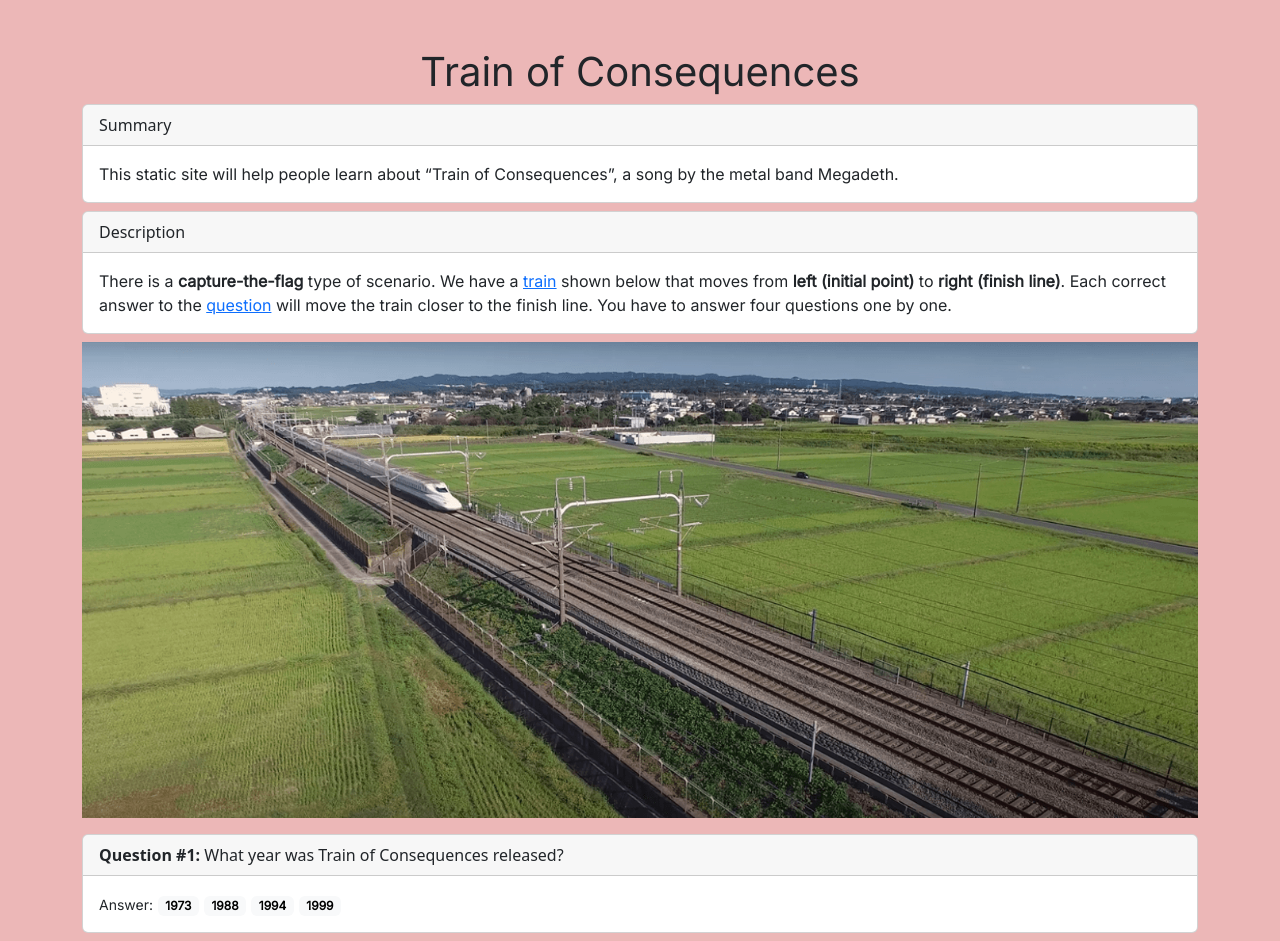
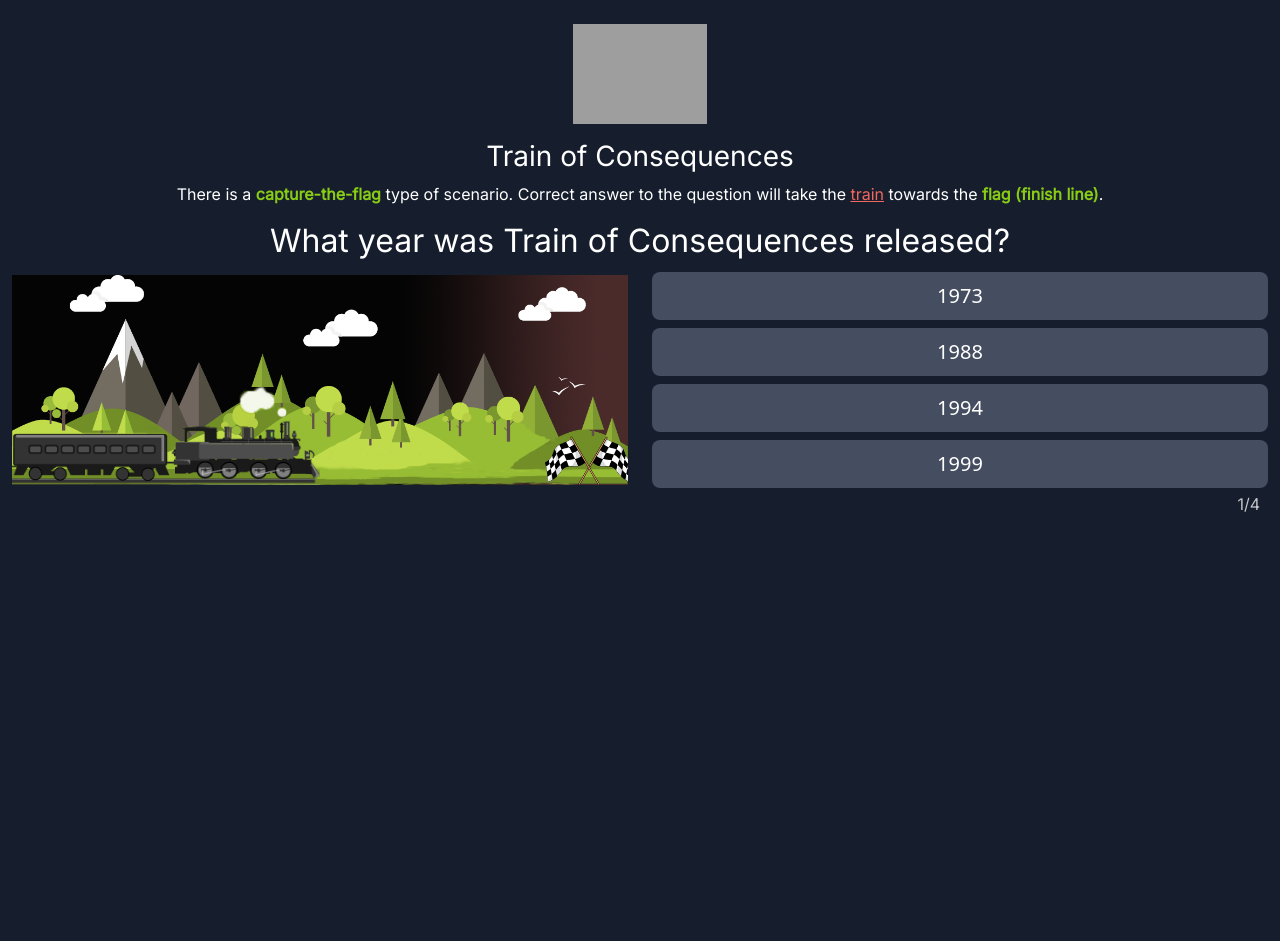
Before and after one commit to Muhammad-Zaryaab-Shahbaz/train-of-consequences, a plain HTML site: page index.html in a window 1280 px wide. After the commit the page ends 800 px from the top, so only its background shows below. Drawn offline with nearby package versions, Linux system fonts and the light colour scheme; grey boxes are pictures that could not be loaded.

Commit message:
Improved Version

```diff
--- a/index.html
+++ b/index.html
@@ -46,11 +46,7 @@
       href="https://cdn.jsdelivr.net/npm/bootstrap@5.2.0/dist/css/bootstrap.min.css"
     />
     <link rel="stylesheet" href="style.css" />
-    <link rel="preload" as="image" href="images/1.png" />
-    <link rel="preload" as="image" href="images/2.png" />
-    <link rel="preload" as="image" href="images/3.png" />
-    <link rel="preload" as="image" href="images/4.png" />
-    <link rel="preload" as="image" href="images/5.png" />
+    <link rel="preload" as="image" href="images/train-bg.png" />
   </head>
   <body>
     <div
@@ -78,108 +74,75 @@
       </div>
     </div>
 
-    <div class="container">
+    <div class="container-fluid py-4">
       <div class="row">
         <div class="col-md-12">
-          <h1 class="pt-5 text-center">Train of Consequences</h1>
-          <div class="card my-2">
-            <div class="card-header">
-              Summary
+          <div class="text-center">
+            <img
+              class="logo"
+              alt="Logo"
+              src="https://assets.tryhackme.com/img/logo/tryhackme_logo_full.svg"
+            />
+          </div>
+          <h3 class="pt-3 text-center">Train of Consequences</h3>
+          <p class="text-center">
+            There is a <b class="highlight">capture-the-flag</b> type of
+            scenario. Correct answer to the question will take the
+            <a
+              href="#train-block"
+              onclick="scrollToElement(event,'train-block')"
+              >train</a
+            >
+            towards the <b class="highlight">flag (finish line)</b>.
+          </p>
+          <h2 id="question" class="text-center">
+            What year was Train of Consequences released?
+          </h2>
+          <div class="row d-flex align-items-center">
+            <div class="col-md-6">
+              <div id="train-block" class="train-block">
+                <img id="background" class="w-100" src="images/train-bg.png" />
+                <img id="train" class="train" src="images/small-train.png" />
+              </div>
             </div>
-            <div class="card-body">
-              <p class="card-text">
-                This static site will help people learn about “Train of
-                Consequences”, a song by the metal band Megadeth.
-              </p>
+            <div class="col-md-6 d-flex flex-column">
+              <button
+                class="option btn btn-lg text-white my-1"
+                id="option-1"
+                onclick="markAnswer(0, event)"
+              >
+                1973
+              </button>
+              <button
+                class="option btn btn-lg text-white my-1"
+                id="option-2"
+                onclick="markAnswer(1, event)"
+              >
+                1988
+              </button>
+              <button
+                class="option btn btn-lg text-white my-1"
+                id="option-3"
+                onclick="markAnswer(2, event)"
+              >
+                1994
+              </button>
+              <button
+                class="option btn btn-lg text-white my-1"
+                id="option-4"
+                onclick="markAnswer(3, event)"
+              >
+                1999
+              </button>
             </div>
           </div>
-          <div class="card my-2">
-            <div class="card-header">
-              Description
-            </div>
-            <div class="card-body">
-              <p class="card-text">
-                There is a <b>capture-the-flag</b> type of scenario. We have a
-                <a
-                  href="#train-block"
-                  onclick="scrollToElement(event,'train-block')"
-                  >train</a
-                >
-                shown below that moves from <b>left (initial point)</b> to
-                <b>right (finish line)</b>. Each correct answer to the
-                <a
-                  href="#question-block"
-                  onclick="scrollToElement(event,'question-block')"
-                  >question</a
-                >
-                will move the train closer to the finish line. You have to
-                answer four questions one by one.
-              </p>
-            </div>
-          </div>
-          <div id="train-block" class="mb-3">
-            <img id="train-img" class="w-100" src="images/1.png" />
-          </div>
-          <div class="card my-2" id="question-block">
-            <div class="card-header">
-              <b>Question #<span id="question-number">1</span>: </b
-              ><span id="question"
-                >What year was Train of Consequences released?</span
-              >
-            </div>
-            <div class="card-body">
-              <p class="card-text">
-                <small class="mr-2">Answer:</small>
-                <span
-                  id="option-1"
-                  onclick="markAnswer(0)"
-                  class="badge cursor-pointer text-bg-light"
-                  >1973</span
-                >
-                <span
-                  id="option-2"
-                  onclick="markAnswer(1)"
-                  class="badge cursor-pointer text-bg-light"
-                  >1988</span
-                >
-                <span
-                  id="option-3"
-                  onclick="markAnswer(2)"
-                  class="badge cursor-pointer text-bg-light"
-                  >1994</span
-                >
-                <span
-                  id="option-4"
-                  onclick="markAnswer(3)"
-                  class="badge cursor-pointer text-bg-light"
-                  >1999</span
-                >
-              </p>
-            </div>
+          <div class="d-flex align-items-center justify-content-between">
+            <h4 class="mb-0 feedback"></h4>
+            <p class="mb-0 ps-4 pe-2 question-count-block">
+              <span id="question-number">1</span>/4
+            </p>
           </div>
         </div>
-        <!-- <div
-          class="col-2 d-flex flex-column align-items-center justify-content-center"
-        >
-          <p>S</p>
-          <p>T</p>
-          <p>A</p>
-          <p>R</p>
-          <p>T</p>
-        </div>
-        <div class="col-8">
-          <div id="train-block" class="mb-3">
-            <img id="train-img" class="w-100" src="images/1.png" />
-          </div>
-        </div>
-        <div
-          class="col-2 d-flex flex-column align-items-center justify-content-center"
-        >
-          <p>F</p>
-          <p>L</p>
-          <p>A</p>
-          <p>G</p>
-        </div> -->
       </div>
     </div>
 
--- a/script.js
+++ b/script.js
@@ -1,20 +1,23 @@
 /**
  * Author: Muhammad Zaryaab Shahbaz
  * Email: zariab64@gmail.com
- * Date: 10/13/22
+ * Date: 10/14/22
  */
 const myModal = new bootstrap.Modal(document.getElementById("modal"), {});
 
 const markDanger = id => {
   const selectedOption = document.getElementById(`option-${id}`);
   selectedOption.classList.add("text-bg-danger");
-  selectedOption.classList.remove("text-bg-light");
 };
 
 const unMarkDanger = id => {
   const selectedOption = document.getElementById(`option-${id}`);
-  selectedOption.classList.add("text-bg-light");
   selectedOption.classList.remove("text-bg-danger");
+};
+
+const markCorrect = id => {
+  const selectedOption = document.getElementById(`option-${id}`);
+  selectedOption.classList.add("correct");
 };
 
 const scrollToElement = (e, id) => {
@@ -52,22 +55,33 @@ const quiz = [
 const guide = [2, 1, 0, 3];
 const totalQuestions = guide.length;
 
-const markAnswer = selectedAnswer => {
+const markAnswer = (selectedAnswer, e) => {
+  e.target.blur();
   // quiz has been completed
   if (currentQuestion === -1) return;
 
   // in case of incorrect answer, mark this option as danger
   if (guide[currentQuestion] !== selectedAnswer) {
+    unMarkDanger(1);
+    unMarkDanger(2);
+    unMarkDanger(3);
+    unMarkDanger(4);
     markDanger(selectedAnswer + 1);
     return;
   }
 
+  const option = document.getElementById(`option-${selectedAnswer + 1}`);
+  option.classList.add("correct");
+
   currentQuestion++;
   const realIndex = currentQuestion + 1;
-  // new image path
-  const newImagePath = `images/${realIndex}.png`;
-  // update image
-  document.getElementById("train-img").src = newImagePath;
+  // move train
+  const panelWidth = document.getElementById("train-block").clientWidth;
+  const trainWidth = document.getElementById("train").clientWidth;
+  const totalWidth = panelWidth - trainWidth;
+  // calculat left offset
+  const left = (totalWidth / totalQuestions) * currentQuestion;
+  document.getElementById("train").style.left = `${left}px`;
 
   // correct answer
   if (currentQuestion === totalQuestions) {
@@ -85,6 +99,8 @@ const markAnswer = selectedAnswer => {
   unMarkDanger(3);
   unMarkDanger(4);
 
+  setTimeout(() => {
+    option.classList.remove("correct");
     // update question and answers
     const question = quiz[currentQuestion];
     let i = 0;
@@ -92,9 +108,15 @@ const markAnswer = selectedAnswer => {
     document.getElementById("question").innerText = question.question;
 
     //populate options
-  document.getElementById(`option-${i + 1}`).innerText = question.answers[i++];
-  document.getElementById(`option-${i + 1}`).innerText = question.answers[i++];
-  document.getElementById(`option-${i + 1}`).innerText = question.answers[i++];
-  document.getElementById(`option-${i + 1}`).innerText = question.answers[i++];
+    document.getElementById(`option-${i + 1}`).innerText =
+      question.answers[i++];
+    document.getElementById(`option-${i + 1}`).innerText =
+      question.answers[i++];
+    document.getElementById(`option-${i + 1}`).innerText =
+      question.answers[i++];
+    document.getElementById(`option-${i + 1}`).innerText =
+      question.answers[i++];
+  }, 500);
+
   return;
 };
--- a/style.css
+++ b/style.css
@@ -3,8 +3,11 @@
 html,
 h1,
 h2,
+h3,
+h4,
 p,
-a {
+a,
+button {
   font-family: "Inter";
 }
 
@@ -15,8 +18,52 @@ body {
 }
 
 body {
-  background: #c111114d;
+  background-color: #161e2d;
+  color: white;
+}
+p .highlight {
+  color: rgb(136, 204, 20);
+}
+p a {
+  color: #f1685e;
+}
+.logo {
+  height: 100px;
+}
+.question-count-block {
+  color: #c4c6ca;
+}
+.option {
+  background-color: #454e60;
 }
 .cursor-pointer {
   cursor: pointer !important;
 }
+.train-block {
+  position: relative;
+}
+.train {
+  position: absolute;
+  left: 0;
+  bottom: 0;
+  width: 50%;
+  transition: left 1s linear;
+}
+button.correct {
+  background-color: rgb(136, 204, 20) !important;
+}
+button:focus {
+  border: 1px solid transparent !important;
+}
+.option:hover {
+  background-color: #454e6087;
+}
+.modal-content {
+  background-color: #161e2d;
+  border: 1px solid rgb(136, 204, 20);
+  color: rgb(136, 204, 20);
+}
+.modal-header {
+  color: rgb(136, 204, 20);
+  border-bottom: 1px solid;
+}
```
Also changed, not shown: images/1.png (deleted), images/2.png (deleted), images/3.png (deleted), images/4.png (deleted), images/5.png (deleted), images/small-train.png (added), images/train-bg.png (added), images/train.png (added), script.min.js. Lines whose indentation alone changed are shown as unchanged.
